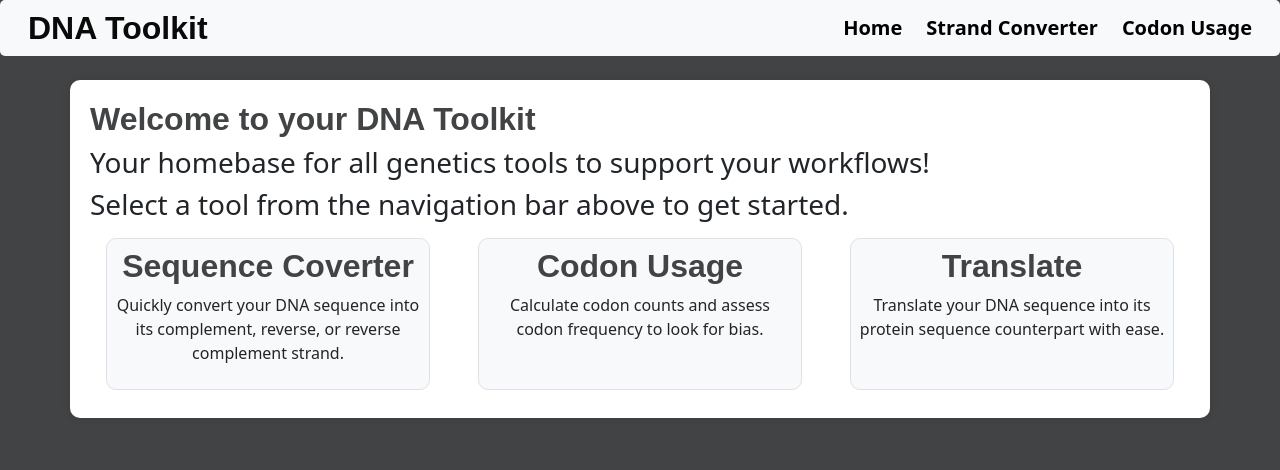
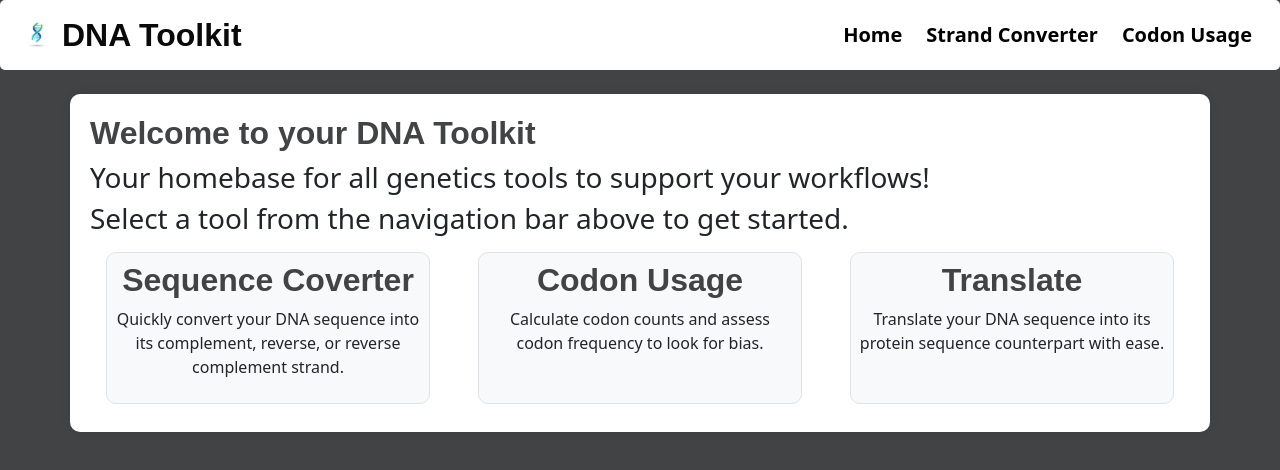
Before and after one commit to druenooyen/dna-toolkit, a React (Create React App) app: page / in a window 1280 px wide. Shown: the top 470 px of the page. Built offline with nearby package versions, Linux system fonts and the light colour scheme.

Commit message:
Added logo

```diff
--- a/src/App.css
+++ b/src/App.css
@@ -52,6 +52,7 @@ input {
 
 .navbar {
   border-radius: 5px;
+  background-color: rgb(255, 255, 255) !important;
 }
 
 .hover-text {
--- a/src/App.js
+++ b/src/App.js
@@ -9,9 +9,12 @@ import "./App.css";
 const App = () => {
   return (
     <Router>
-      <nav className="navbar navbar-expand-lg navbar-light bg-light mb-4">
+      <nav className="navbar navbar-expand-lg mb-4">
         <div className="container-fluid d-flex justify-content-between align-items-center">
-          <h2 className="ms-3 mb-0 title">DNA Toolkit</h2>
+        <div className="d-flex mb-0">
+        <img src="/dna_logo.png" alt="Logo" width="50" height="50" />
+          <h2 className="mt-2 title">DNA Toolkit</h2>
+          </div>
 
           <div className="d-flex">
             <Link className="navbar-brand mx-4 hover-text" to="/">
```
Also changed, not shown: public/dna_logo.png (added).
